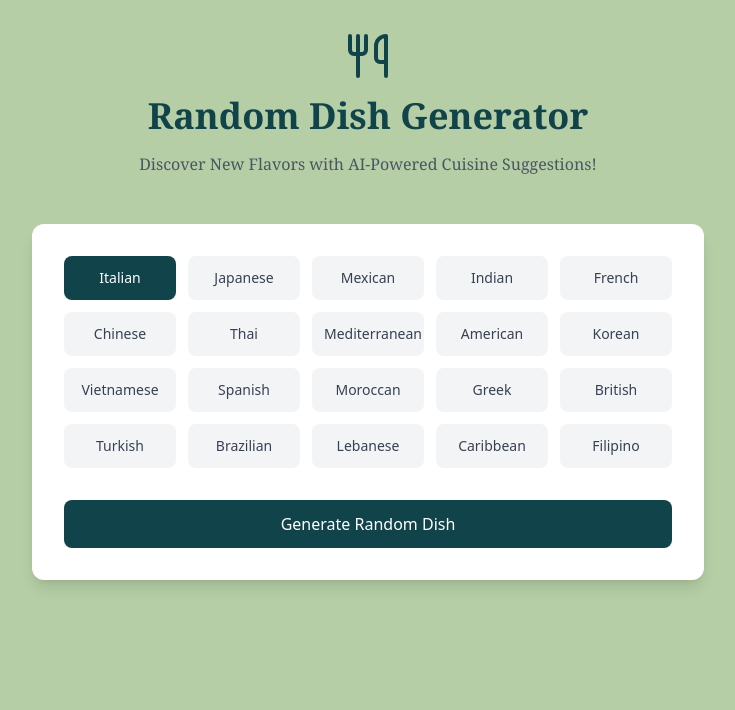
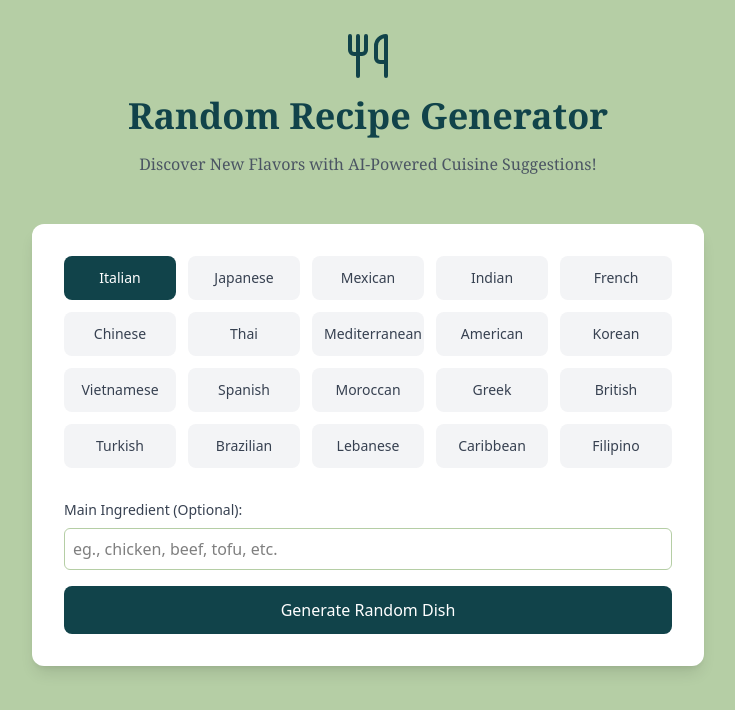
Before and after one commit to praveenr-CodeCrafter/random-dish-generator, a React (Vite) app: page / in a window 1280 px wide. Both pictures are taken after a click on the button "Italian". Shown: the top 710 px of the page, without its empty margins (272-1007 px from the left). Built offline with nearby package versions, Linux system fonts and the light colour scheme; no server answers.

Commit message:
Added optional Main ingredient

```diff
--- a/index.html
+++ b/index.html
@@ -4,7 +4,7 @@
     <meta charset="UTF-8" />
     <link rel="icon" type="image/svg+xml" href="/random-dish-generator.png" />
     <meta name="viewport" content="width=device-width, initial-scale=1.0" />
-    <title>Random Dish Generator</title>
+    <title>Random Recipe Generator</title>
   </head>
   <body>
     <div id="root"></div>
--- a/src/App.jsx
+++ b/src/App.jsx
@@ -4,6 +4,7 @@ import CuisineSelector from './components/CuisineSelector';
 import GenerateButton from './components/GenerateButton';
 import ErrorMessage from './components/ErrorMessage';
 import DishDisplay from './components/DishDisplay';
+import MainIngredient from './components/MainIngredient';
 import { generateRandomDish } from './utils/openaiService';
 
 const cuisines = [
@@ -15,6 +16,7 @@ const cuisines = [
 
 function App() {
   const [selectedCuisine, setSelectedCuisine] = useState('');
+  const [mainIngredient, setMainIngredient] = useState('');
   const [dish, setDish] = useState(null);
   const [loading, setLoading] = useState(false);
   const [error, setError] = useState('');
@@ -29,7 +31,7 @@ function App() {
     setError('');
 
     try {
-      const generatedDish = await generateRandomDish(selectedCuisine);
+      const generatedDish = await generateRandomDish(selectedCuisine, mainIngredient);
       setDish(generatedDish);
     } catch (err) {
       setError('Failed to generate dish. Please try again later.');
@@ -48,7 +50,17 @@ function App() {
             selectedCuisine={selectedCuisine}
             onSelect={setSelectedCuisine}
           />
-          <GenerateButton onClick={handleGenerateDish} loading={loading} />
+          {selectedCuisine && (
+            <MainIngredient
+              mainIngredient={mainIngredient}
+              setMainIngredient={setMainIngredient}
+            />
+          )}
+          <GenerateButton
+            onClick={handleGenerateDish}
+            loading={loading}
+            disabled={!selectedCuisine}
+          />
           <ErrorMessage error={error} />
           <DishDisplay dish={dish} />
         </div>
--- a/src/components/DishDisplay.jsx
+++ b/src/components/DishDisplay.jsx
@@ -16,7 +16,7 @@ const DishDisplay = ({ dish }) => (
           Ingredients:
         </h3>
         <ul className="list-disc pl-5 text-sm sm:text-base" style={{ color: 'var(--gray-700)' }}>
-          {dish.ingredients.map((ingredient, index) => (
+          {(dish.ingredients || []).map((ingredient, index) => (
             <li key={index}>{ingredient}</li>
           ))}
         </ul>
@@ -27,7 +27,7 @@ const DishDisplay = ({ dish }) => (
           Procedure:
         </h3>
         <ol className="list-decimal pl-5 text-sm sm:text-base" style={{ color: 'var(--gray-700)' }}>
-          {dish.procedure.map((step, index) => (
+          {(dish.procedure || []).map((step, index) => (
             <li key={index} className="mb-2">{step}</li>
           ))}
         </ol>
--- a/src/components/GenerateButton.jsx
+++ b/src/components/GenerateButton.jsx
@@ -1,15 +1,17 @@
 import React from 'react';
 import { Loader2 } from 'lucide-react';
 
-const GenerateButton = ({ onClick, loading }) => (
+const GenerateButton = ({ onClick, loading, disabled  }) => (
   <button
     onClick={onClick}
-    disabled={loading}
+    disabled={loading || disabled}
     style={{
       backgroundColor: 'var(--teal-900)',
       color: 'var(--white)',
     }}
-    className="w-full py-2 sm:py-3 px-4 sm:px-6 rounded-lg font-medium cursor-pointer hover:bg-[var(--sage-400)] hover:text-teal-900 transition-colors disabled:opacity-50 disabled:cursor-not-allowed flex items-center justify-center text-sm sm:text-base"
+    className="w-full py-2 sm:py-3 px-4 sm:px-6 rounded-lg font-medium cursor-pointer hover:bg-[var(--sage-400)]
+    hover:text-teal-900 transition-colors disabled:opacity-50 disabled:cursor-not-allowed flex items-center
+    justify-center text-sm sm:text-base"
   >
     {loading ? (
       <>
--- a/src/components/Header.jsx
+++ b/src/components/Header.jsx
@@ -7,7 +7,7 @@ const Header = () => (
       <Utensils style={{ color: 'var(--teal-900)' }} className="w-8 h-8 sm:w-12 sm:h-12" />
     </div>
     <h1 style={{ color: 'var(--teal-900)' }} className="text-3xl sm:text-4xl font-bold mb-2 sm:mb-4 font-serif">
-      Random Dish Generator
+      Random Recipe Generator
     </h1>
     <p style={{ color: 'var(--gray-600)'}} className="font-serif text-sm sm:text-base">
         Discover New Flavors with AI-Powered Cuisine Suggestions!
--- /dev/null
+++ b/src/components/MainIngredient.jsx
@@ -0,0 +1,19 @@
+import React from 'react';
+
+const MainIngredient = ({ mainIngredient, setMainIngredient }) => (
+  <div className="mb-4">
+    <label htmlFor="mainIngredient" className="block text-sm font-medium text-[var(--gray-700)] mb-2">
+      Main Ingredient (Optional):
+    </label>
+    <input
+      type="text"
+      id="mainIngredient"
+      value={mainIngredient}
+      onChange={(e) => setMainIngredient(e.target.value)}
+      className="w-full p-2 border border-[var(--sage-400)] rounded-md"
+      placeholder="eg., chicken, beef, tofu, etc."
+    />
+  </div>
+);
+
+export default MainIngredient;
--- a/src/utils/openaiService.js
+++ b/src/utils/openaiService.js
@@ -28,7 +28,7 @@ import { GoogleGenerativeAI } from "@google/generative-ai";
 
 const genAI = new GoogleGenerativeAI(import.meta.env.VITE_GOOGLE_AI_API_KEY);
 
-export const generateRandomDish = async (cuisine) => {
+export const generateRandomDish = async (cuisine, mainIngredient = '') => {
     const model = genAI.getGenerativeModel({
       model: "gemini-2.0-flash",
       generationConfig: {
@@ -36,7 +36,9 @@ export const generateRandomDish = async (cuisine) => {
       }
     });
 
-    const prompt = `Generate a random ${cuisine} dish with ingredients and cooking steps. Format response as:
+    const ingredientPrompt = mainIngredient ? ` including ${mainIngredient} as a main ingredient` : '';
+
+    const prompt = `Generate a random ${cuisine} dish${ingredientPrompt} with ingredients and cooking steps. Format response as:
     {
       "name": "Dish Name",
       "ingredients": ["ingredient1", "ingredient2"],
```
Also changed, not shown: 1 other file (tests, documents, lock files or other folders).
